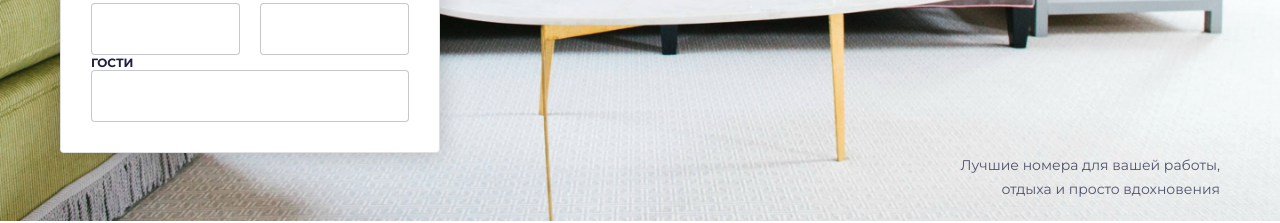
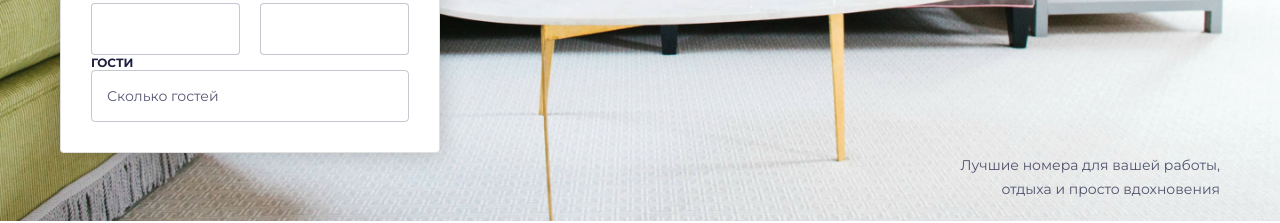
Before and after one commit to Tailler1992/react-toxin, a React (Create React App) app: page / in a window 1280 px wide. Shown: the part 237-460 px from the top of the page. Built offline with nearby package versions, Linux system fonts and the light colour scheme.

Commit message:
added text processing logic in the dropdown component

```diff
--- a/src/components/Dropdown/Dropdown.jsx
+++ b/src/components/Dropdown/Dropdown.jsx
@@ -1,23 +1,69 @@
-import React, {useState} from 'react';
-import TextField from '../ui/TextField/TextField';
-import DropdownMenu from './DropdownMenu';
+import {useState} from 'react';
+import DropdownMenu from './DropdownMenu/DropdownMenu';
 import s from './dropdown.module.scss';
+import {createDescription} from './utils';
 
+const initialDropdownItem = [
+  {id: 1, title: 'взрослые', quantity: 0},
+  {id: 2, title: 'дети', quantity: 0},
+  {id: 3, title: 'младенцы', quantity: 0},
+];
 
 const Dropdown = () => {
   const [isOpen, setIsOpen] = useState(false);
+  const [state, setState] = useState(initialDropdownItem);
 
-  const handleClick = () => {
+  const totalGuests = state.reduce((accum, item) => accum + item.quantity, 0);
+  const handleClickDec = (index) => {
+    setState(state.map((item) => {
+      if (item.id === index) {
+        return {...item, quantity: item.quantity - 1};
+      } else {
+        return item;
+      }
+    }));
+  };
+
+  const handleClickInc = (index) => {
+    setState(state.map((item) => {
+      if (item.id === index) {
+        return {...item, quantity: item.quantity + 1};
+      } else {
+        return item;
+      }
+    }));
+  };
+
+  const handleClickDel = () => {
+    setState(state.map(item => {
+      if (item.quantity > 0) {
+        return {...item, quantity: 0};
+      } else {
+        return item;
+      }
+    }));
+  };
+
+  const handleClickClose = () => {
     setIsOpen(!isOpen);
-  };
+  }
 
   return (
     <>
       <h3>Гости</h3>
-
-      <TextField onClick={handleClick}/>
+      <div className={!isOpen ? `${s.dropBtn}` : `${s.dropBtn} ${s.open}`} onClick={() => setIsOpen(!isOpen)}>
+        {totalGuests > 0 ? createDescription(state) : 'Сколько гостей'}
+      </div>
       <div className={s.wrapper}>
-        {isOpen && <DropdownMenu/>}
+        {isOpen &&
+          <DropdownMenu
+            state={state}
+            totalGuests={totalGuests}
+            onClickDecr={handleClickDec}
+            onClickIncr={handleClickInc}
+            onClickDel={handleClickDel}
+            onClickClose={handleClickClose}
+          />}
       </div>
     </>
   );
--- /dev/null
+++ b/src/components/Dropdown/DropdownItem/DropdownItem.jsx
@@ -0,0 +1,27 @@
+import React from 'react';
+import s from './dropdownItem.module.scss';
+
+const DropdownItem = ({title, count, onClickDecr, onClickIncr}) => {
+  return (
+    <li className={s.item}>
+      <h3>{title}</h3>
+      <div className={s.control}>
+        <button
+          type={'button'}
+          onClick={onClickDecr}
+          disabled={count <= 0}>
+          -
+        </button>
+        <span>{count}</span>
+        <button
+          type={'button'}
+          onClick={onClickIncr}
+          disabled={count >= 99}>
+          +
+        </button>
+      </div>
+    </li>
+  );
+};
+
+export default DropdownItem;
--- /dev/null
+++ b/src/components/Dropdown/DropdownItem/dropdownItem.module.scss
@@ -0,0 +1,32 @@
+.item {
+  display: flex;
+  justify-content: space-between;
+  align-items: center;
+}
+
+.control {
+  width: 92px;
+  display: flex;
+  justify-content: space-between;
+  align-items: center;
+
+  button {
+    width: 30px;
+    height: 30px;
+    border: 1px solid var(--color-dark-shade-25);
+    border-radius: 22px;
+    color: var(--color-dark-shade-50);
+    background-color: #FFFFFF;
+    cursor: pointer;
+
+    &:disabled {
+      opacity: 0.4;
+    }
+  }
+
+  span {
+    font-size: 12px;
+    font-weight: 700;
+    color: var(--color-dark-shade-100);
+  }
+}
--- a/src/components/Dropdown/DropdownMenu.jsx
+++ /dev/null
@@ -1,84 +0,0 @@
-import React, {useState} from 'react';
-import s from './dropdownMenu.module.scss';
-
-
-const DropdownItem = ({title, count, onClickDecr, onClickIncr}) => {
-  return (
-    <li className={s.item}>
-      <h3>{title}</h3>
-      <div className={s.control}>
-        <button
-          type={'button'}
-          onClick={onClickDecr}
-          disabled={count <= 0}>
-          -
-        </button>
-        <span>{count}</span>
-        <button
-          type={'button'}
-          onClick={onClickIncr}
-          disabled={count >= 99}>
-          +
-        </button>
-      </div>
-    </li>
-  );
-};
-
-const initialDropdownItem = [
-  {id: 1, title: 'взрослые', quantity: 0},
-  {id: 2, title: 'дети', quantity: 0},
-  {id: 3, title: 'младенцы', quantity: 0},
-];
-
-const DropdownMenu = () => {
-  const [state, setState] = useState(initialDropdownItem);
-
-  const totalGuests = state.reduce((accum, item) => accum + item.quantity, 0);
-  console.log(totalGuests);
-
-  const handleClickDec = (index) => {
-    setState(state.map((item) => {
-      if (item.id === index) {
-        return {...item, quantity: item.quantity - 1};
-      } else {
-        return item;
-      }
-    }));
-  };
-
-  const handleClickInc = (index) => {
-    setState(state.map((item) => {
-      if (item.id === index) {
-        return {...item, quantity: item.quantity + 1};
-      } else {
-        return item;
-      }
-    }));
-  };
-
-
-  return (
-    <div className={s.wrapper}>
-      <ul className={s.list}>
-        {state.map(({id, title, quantity}) => (
-          <DropdownItem
-            key={id}
-            title={title}
-            count={quantity}
-            onClickDecr={() => handleClickDec(id)}
-            onClickIncr={() => handleClickInc(id)}
-          />
-        ))}
-
-      </ul>
-      <div className={s.buttons}>
-        {totalGuests > 0 ? <button type={'button'}>очистить</button> : ''}
-
-        <button type={'button'}>применить</button>
-      </div>
-    </div>
-  );
-};
-
-export default DropdownMenu;
--- /dev/null
+++ b/src/components/Dropdown/DropdownMenu/DropdownMenu.jsx
@@ -0,0 +1,33 @@
+import DropdownItem from '../DropdownItem/DropdownItem';
+import s from './dropdownMenu.module.scss';
+
+
+const DropdownMenu = ({state, totalGuests, onClickDecr, onClickIncr, onClickDel, onClickClose}) => {
+  return (
+    <div className={s.wrapper}>
+      <ul className={s.list}>
+        {state.map(({id, title, quantity}) => (
+          <DropdownItem
+            key={id}
+            title={title}
+            count={quantity}
+            onClickDecr={() => onClickDecr(id)}
+            onClickIncr={() => onClickIncr(id)}
+          />
+        ))}
+      </ul>
+      <div className={s.buttons}>
+        <div>
+          {totalGuests > 0
+            ? <button onClick={onClickDel} type={'button'}>очистить</button>
+            : null}
+        </div>
+        <div>
+          <button onClick={onClickClose} type={'button'}>применить</button>
+        </div>
+      </div>
+    </div>
+  );
+};
+
+export default DropdownMenu;
--- a/src/components/Dropdown/dropdownMenu.module.scss
+++ b/src/components/Dropdown/DropdownMenu/dropdownMenu.module.scss
@@ -16,12 +16,6 @@
   display: flex;
   flex-direction: column;
   row-gap: 7px;
-}
-
-.item {
-  display: flex;
-  justify-content: space-between;
-  align-items: center;
 }
 
 .buttons {
@@ -43,30 +37,3 @@
     }
   }
 }
-
-.control {
-  width: 92px;
-  display: flex;
-  justify-content: space-between;
-  align-items: center;
-
-  button {
-    width: 30px;
-    height: 30px;
-    border: 1px solid var(--color-dark-shade-25);
-    border-radius: 22px;
-    color: var(--color-dark-shade-50);
-    background-color: #FFFFFF;
-    cursor: pointer;
-
-    &:disabled {
-      opacity: 0.4;
-    }
-  }
-
-  span {
-    font-size: 12px;
-    font-weight: 700;
-    color: var(--color-dark-shade-100);
-  }
-}
--- a/src/components/Dropdown/dropdown.module.scss
+++ b/src/components/Dropdown/dropdown.module.scss
@@ -1,3 +1,24 @@
+.dropBtn {
+  width: 100%;
+  padding: 13px 15px;
+  border: 1px solid var(--color-dark-shade-25);
+  border-radius: 4px;
+  font: inherit;
+  font-size: 14px;
+  color: var(--color-dark-shade-75);
+  cursor: pointer;
+
+  &:hover, &:focus {
+    border: 1px solid var(--color-dark-shade-50);
+  }
+
+  &.open {
+    border-color: var(--color-dark-shade-50);
+    border-radius: 4px 4px 0 0;
+  }
+}
+
+
 .wrapper {
   position: relative;
 }
--- /dev/null
+++ b/src/components/Dropdown/utils.js
@@ -0,0 +1,39 @@
+const listOfWords = {
+  guest: ['гость', 'гостя', 'гостей'],
+  baby: ['младенец', 'младенца', 'младенцев'],
+  bedroom: ['спальня', 'спальни', 'спальней'],
+  bed: ['кровать', 'кровати', 'кроватей'],
+  bathroom: ['ванная комната', 'ванные комнаты', 'ванных комнат'],
+};
+
+const inclineWord = (number, words) => {
+  const num = Math.abs(number) % 100;
+  let word = words[2];
+
+  if (num > 10 && num < 20) {
+    word = words[2];
+  } else if (num % 10 === 1) {
+    word = words[0];
+  } else if ((num % 10 > 1) && (num % 10 < 5)) {
+    word = words[1];
+  }
+  return num + ' ' + word;
+};
+
+const trimText = (text) => {
+  return text.length > 19 ? `${text.substr(0, 20).trim()}...` : text;
+}
+
+const createDescription = (arr) => {
+  const newArr = [];
+  const guest = arr[0].quantity + arr[1].quantity;
+  const infants = arr[2].quantity;
+
+  if (guest > 0) newArr.push(inclineWord(guest, listOfWords.guest))
+  if (infants > 0) newArr.push(inclineWord(infants, listOfWords.baby))
+
+  return newArr.join(', ');
+}
+
+
+export {createDescription};
```
